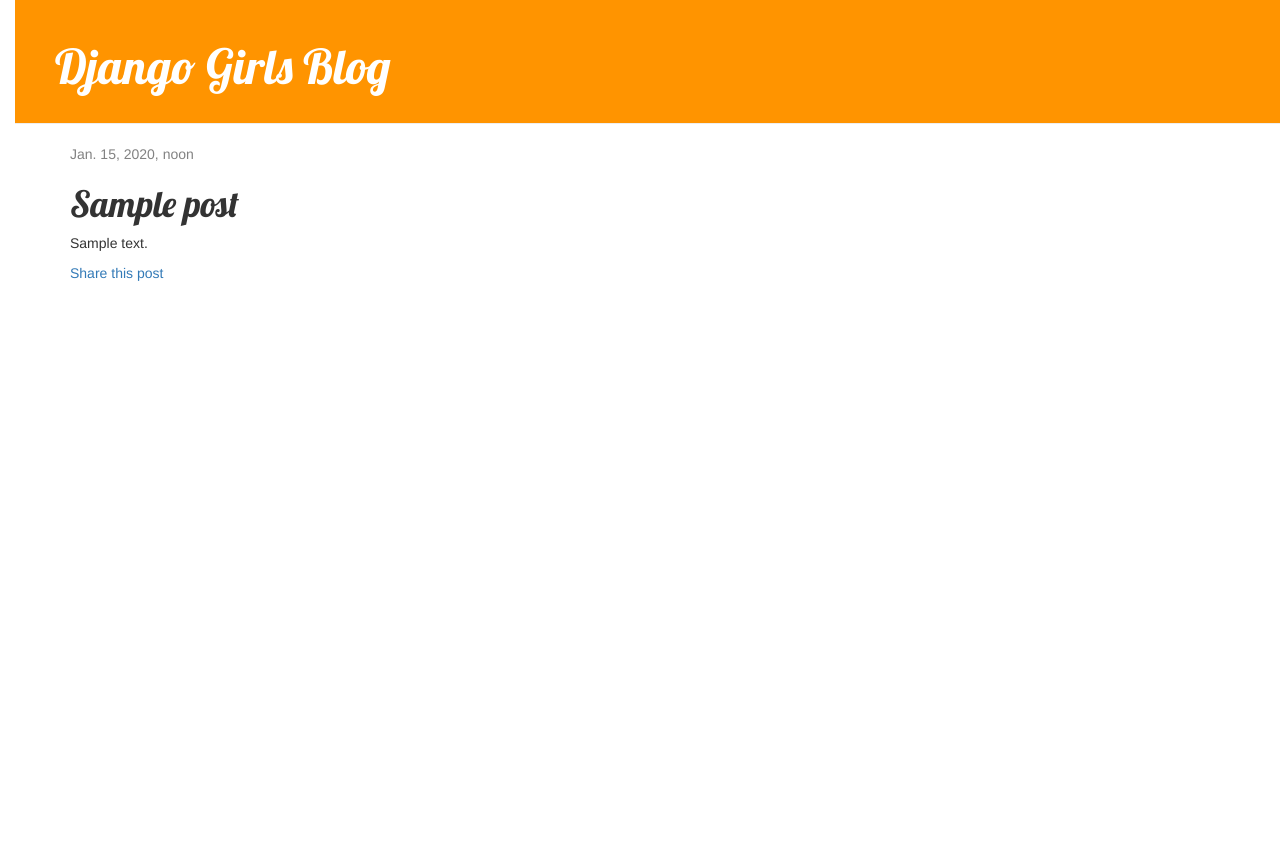
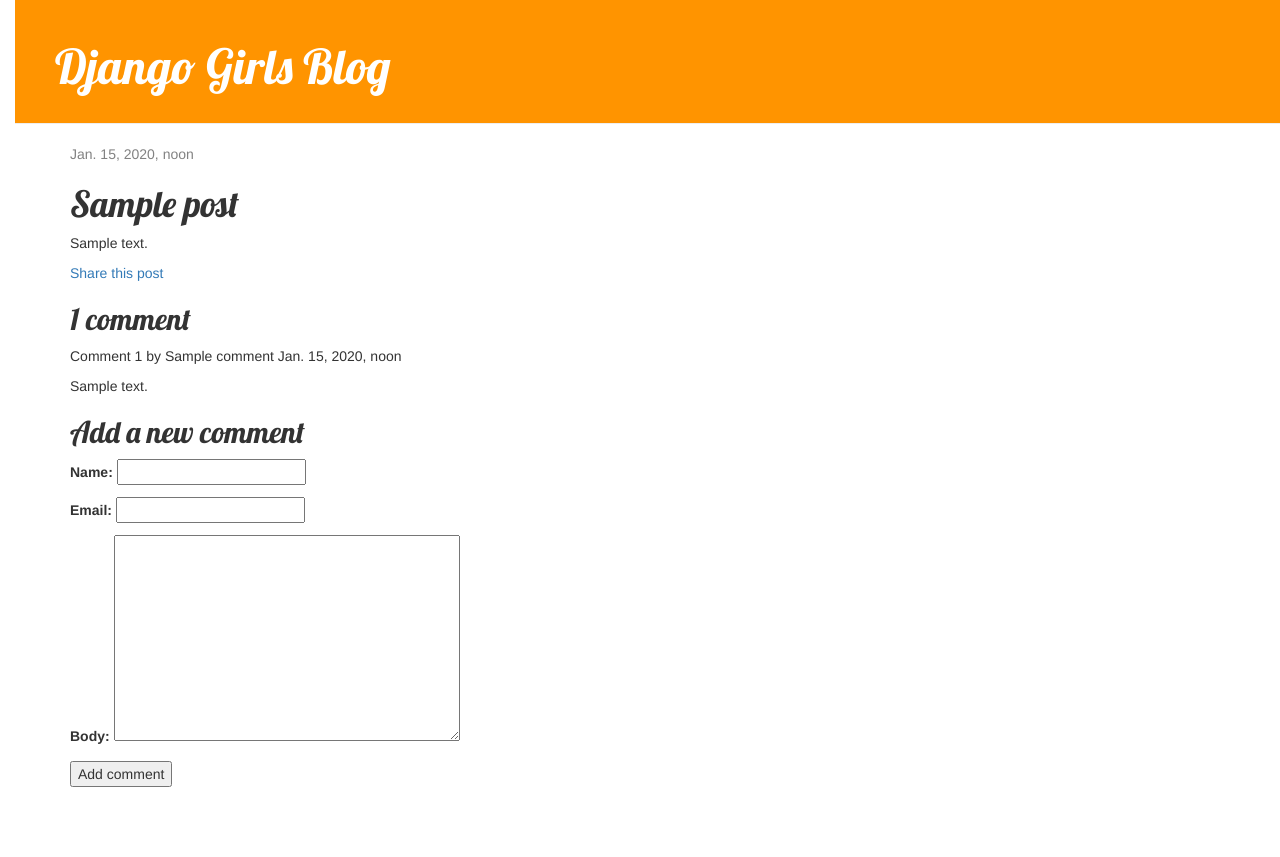
Before and after one commit to NataTimos/django-blog-site, a Django app: a page that uses blog/templates/blog/post_detail.html in a window 1280 px wide. Before the commit the page ends 281 px from the top, so only its background shows below. Run offline with Django 3.2, Linux system fonts and the light colour scheme; tables that the repository leaves empty hold one stand-in row (values such as "Sample post"); some libraries are stand-ins or nearby versions.

Commit message:
add comment form and view

```diff
--- a/blog/forms.py
+++ b/blog/forms.py
@@ -1,5 +1,6 @@
 from django import forms
-from .models import Post
+from django.forms import fields
+from .models import Post, Comment
 
 class PostForm(forms.ModelForm):
 
@@ -8,9 +9,14 @@
         fields = ('title', 'text',)
 
 
-
 class EmailPostForm(forms.Form):
     name = forms.CharField(max_length=25)
     email = forms.EmailField()
     to = forms.EmailField()
     comments = forms.CharField(required=False, widget=forms.Textarea)
+
+
+class CommentForm(forms.ModelForm):
+    class Meta:
+        model = Comment
+        fields = ('name', 'email', 'body')
--- a/blog/models.py
+++ b/blog/models.py
@@ -1,3 +1,4 @@
+from django.db.models.deletion import CASCADE
 from django.urls import reverse
 from django.db import models
 from django.utils import timezone
@@ -35,3 +36,19 @@
 
     def __str__(self):
         return self.title
+
+
+class Comment(models.Model):
+    post = models.ForeignKey(Post, related_name='comments', on_delete=CASCADE)
+    name = models.CharField(max_length=80)
+    email = models.EmailField()
+    body = models.TextField()
+    created = models.DateTimeField(auto_now_add=True)
+    updated = models.DateTimeField(auto_now=True)
+    active = models.BooleanField(default=True)
+
+    class Meta:
+        ordering = ('created',)
+
+    def __str__(self):
+        return 'Comment by {} on {}'.format(self.name, self.post)
--- a/blog/templates/blog/post_detail.html
+++ b/blog/templates/blog/post_detail.html
@@ -16,6 +16,35 @@
         <p>
             <a href="{%  url 'post_share' post.id %}">Share this post</a>
         </p>
+
+        {% with comments.count as total_comments %}
+            <h2>
+                {{ total_comments }} comment{{ total_comments|pluralize }}
+            </h2>
+        {% endwith %}
+
+        {% for comment in comments%}
+            <div class="comment">
+                <p class="info">
+                    Comment {{ forloop.counter }} by {{ comment.name }}
+                    {{ comment.created }}
+                </p>
+                {{ comment.body|linebreaks }}
+            </div>
+        {% empty %}
+            <p>There are no comments yet.</p>
+        {% endfor %}
+
+        {% if new_comment %}
+            <h2>Your comment has been added.</h2>
+        {% else %}
+            <h2>Add a new comment</h2>
+            <form method='POST'>
+                {{ comment_form.as_p}}
+                {% csrf_token %}
+                <p><input type="submit" value="Add comment"></p>
+            </form>
+        {% endif %}
     </div>
 {% endblock %}
 
--- a/blog/views.py
+++ b/blog/views.py
@@ -4,9 +4,8 @@
 from django.core.mail import send_mail
 from django.views.generic import ListView
 
-from .forms import EmailPostForm
-from .models import Post
-from .forms import PostForm
+from .models import Post, Comment
+from .forms import PostForm, CommentForm, EmailPostForm
 
 # def post_list(request):
 #     object_list = Post.objects.filter(status = "published")
@@ -33,7 +32,24 @@
                                    published_date__year = year,
                                    published_date__month = month,
                                    published_date__day = day)
-    return render(request, 'blog/post_detail.html', {'post': post})
+
+    comments = post.comments.filter(active = True)
+
+    if request.method == 'POST':
+        comment_form = CommentForm(data=request.POST)
+        if comment_form.is_valid():
+            new_comment = comment_form.save(commit=False)
+            new_comment.post = post
+            new_comment.save()
+            comment_form = CommentForm() #cleaned form data
+    else:
+        comment_form = CommentForm()
+    return render(request, 'blog/post_detail.html', {
+        'post': post,
+        'comments': comments,
+        'comment_form': comment_form
+        })
+
 
 def post_share(request, post_id):
     post = get_object_or_404(Post, id = post_id, status = 'published')
@@ -41,7 +57,6 @@
     cd = []
     if request.method == 'POST':
         form = EmailPostForm(request.POST)
-        print(form)
         if form.is_valid():
             cd = form.cleaned_data
             post_url = request.build_absolute_uri(post.get_absolute_url())
```
Also changed, not shown: blog/admin.py (+9 -1 lines), blog/migrations/0002_auto_20211008_1346.py (added).
